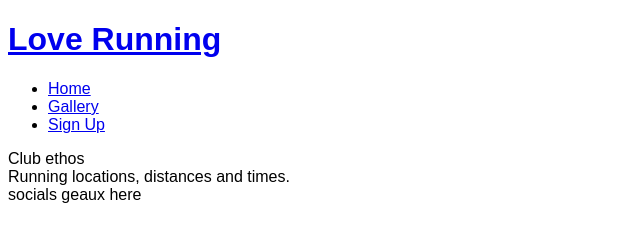
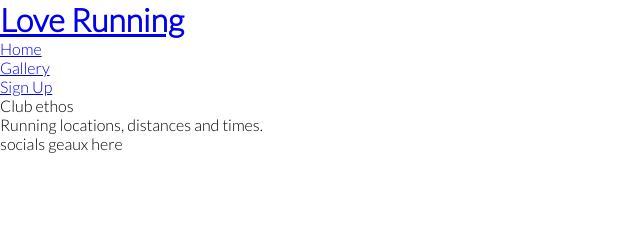
Before and after one commit to WSMorrison/love_running, a plain HTML site: page index.html in a window 1280 px wide. Shown: the whole page, without its empty margins (0-640 px from the left). Drawn offline with Linux system fonts and the light colour scheme.

Commit message:
Add google fonts

```diff
--- a/assets/css/style.css
+++ b/assets/css/style.css
@@ -1,3 +1,12 @@
+@import url('https://fonts.googleapis.com/css2?family=Lato:wght@300&display=swap');
+
+* {
+    margin: 0;
+    padding: 0;
+    boder: none;
+}
+
 body {
-    font-family: Arial;
+    font-family: Lato, sans-serif;
+    font-weight: 300;
 }
```
